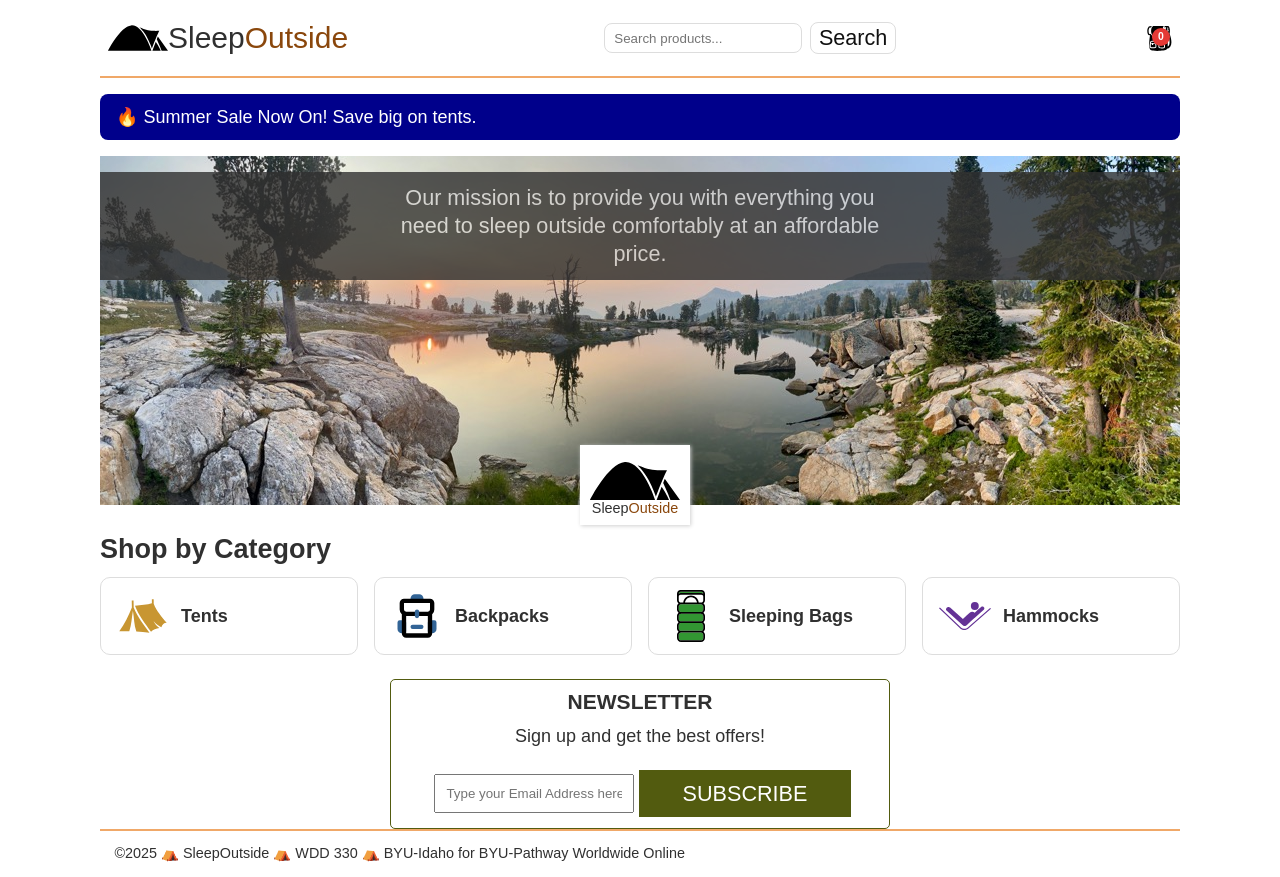
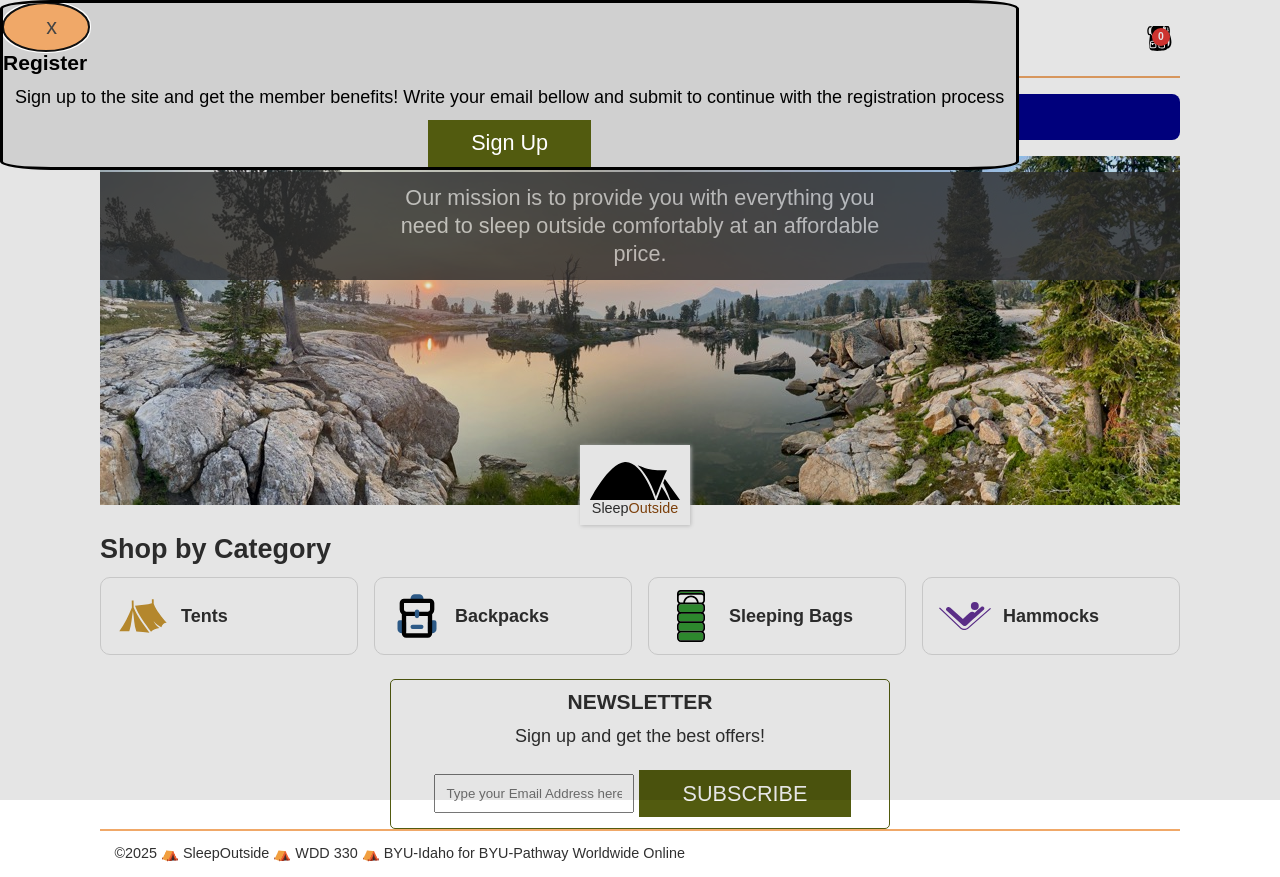
Before and after one commit to trrmann/Sleep-Outside-Team-04-Repository, a website built with Vite: page src/index.html in a window 1280 px wide. Built offline with nearby package versions, Linux system fonts and the light colour scheme.

Commit message:
looking for errors for rendering modal

```diff
--- a/src/css/style.css
+++ b/src/css/style.css
@@ -498,3 +498,38 @@ footer {
   padding: 10px;
   margin: 5px;
 }
+
+/*modal */
+
+dialog {
+  border-radius: 5%;
+  background-color: var(--light-grey);
+}
+/*
+#modal{
+  display: flex;
+  flex-direction: column;
+  justify-content: center;
+  gap: 0.5rem;
+  padding: 10px;
+  background-color: var(--light-grey);
+  border-radius: 5px;
+  margin: 0;
+ min-height: 300px;
+ position: relative;
+}
+ */
+
+.call-to-action-btn {
+  text-align: center;
+}
+
+.close-modal {
+  background-color: var(--primary-color);
+  border-radius: 50%;
+  width: 25px;
+  text-align: center;
+  color: #444;
+  margin-right: 5px;
+  display: inline-block;
+}
--- a/src/index.html
+++ b/src/index.html
@@ -88,6 +88,10 @@
         </div>
 
       </section>
+      <section id="modal">
+      </section>
+
+
     </main>
     <footer id="main-footer"></footer>
   </body>
--- a/src/js/main.js
+++ b/src/js/main.js
@@ -1,9 +1,13 @@
 import { loadHeaderFooter, updateCartCount, initSearchForm } from "./utils.mjs";
+import modal from "./modal.js";
 import Alert from "./Alert.js";
+
+
 
 await loadHeaderFooter(updateCartCount);
 updateCartCount();
 initSearchForm();
+modal();
 
 const alert = new Alert();
 await alert.init();
--- /dev/null
+++ b/src/js/modal.js
@@ -0,0 +1,56 @@
+
+export default function modal(){
+/*
+     if (document.readyState === 'loading') {
+        document.addEventListener('DOMContentLoaded', createModal);
+    } else {
+        createModal();
+    }
+*/
+    function createModal() {
+
+
+       //creating modal elements
+       const modalSection = document.getElementById("modal");
+        const modal = document.createElement("dialog");
+        const closeBtn = document.createElement("button");
+        const modalTitle = document.createElement("h3");
+        const modalContent = document.createElement("p");
+        const subscribeBtn = document.createElement("button");
+
+
+        //adding content to the elements
+        closeBtn.classList.add("close-modal");
+        modal.id = "call-to-action";
+        closeBtn.innerHTML= "x";
+        modalTitle.innerHTML = "Register";
+        modalContent.innerHTML = "Sign up to the site and get the member benefits! Write your email bellow and submit to continue with the registration process"
+        subscribeBtn.innerHTML = "Sign Up"
+
+        //appending elements to the html id
+
+        modal.appendChild(closeBtn);
+        modal.appendChild(modalTitle);
+        modal.appendChild(modalContent);
+        modal.appendChild(subscribeBtn);
+
+
+        modalSection.appendChild(modal)
+
+        modal.showModal();
+        //close modal
+        closeBtn.addEventListener("click", ()=>{
+            modal.close();
+
+        } );
+
+
+
+    }
+
+ createModal();
+
+
+
+
+}
```
